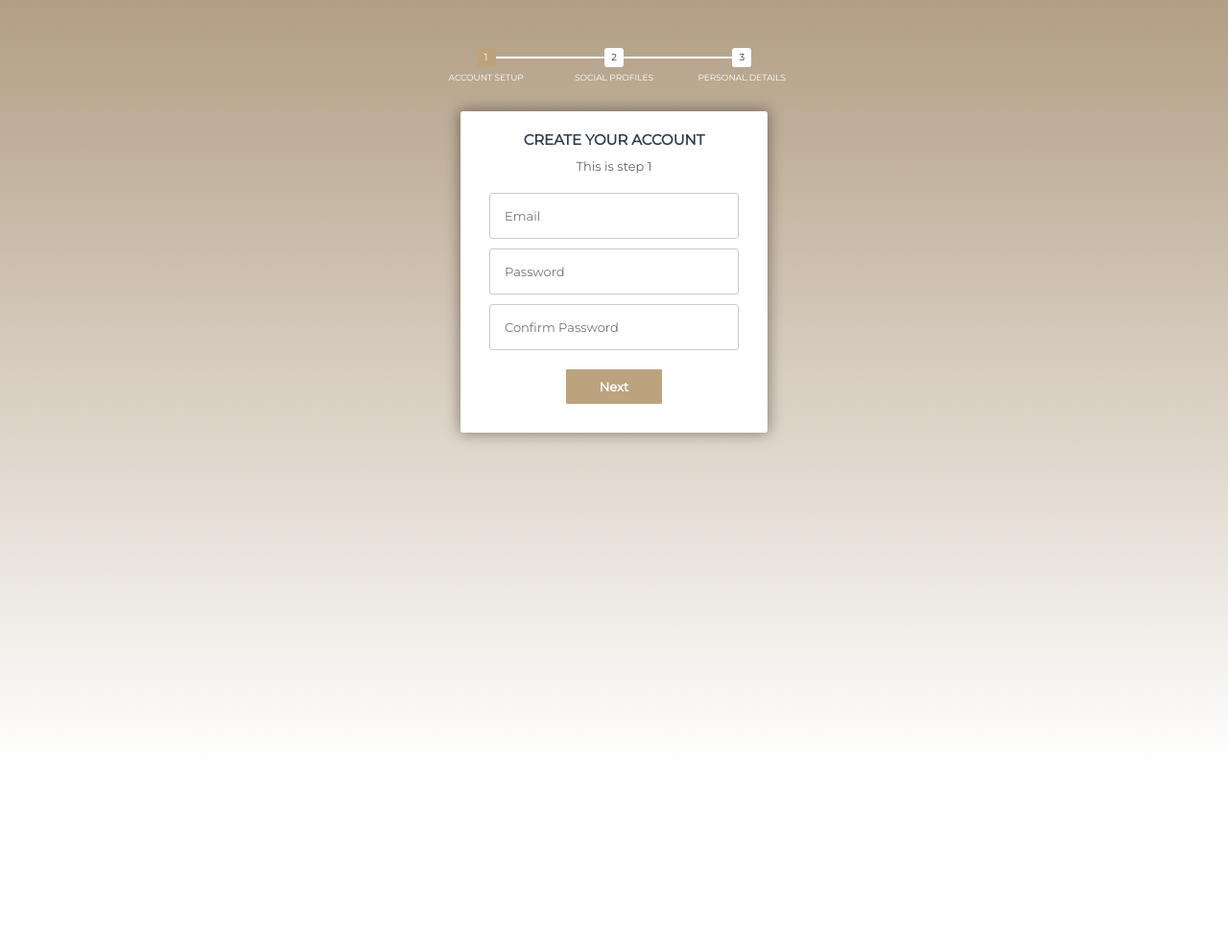
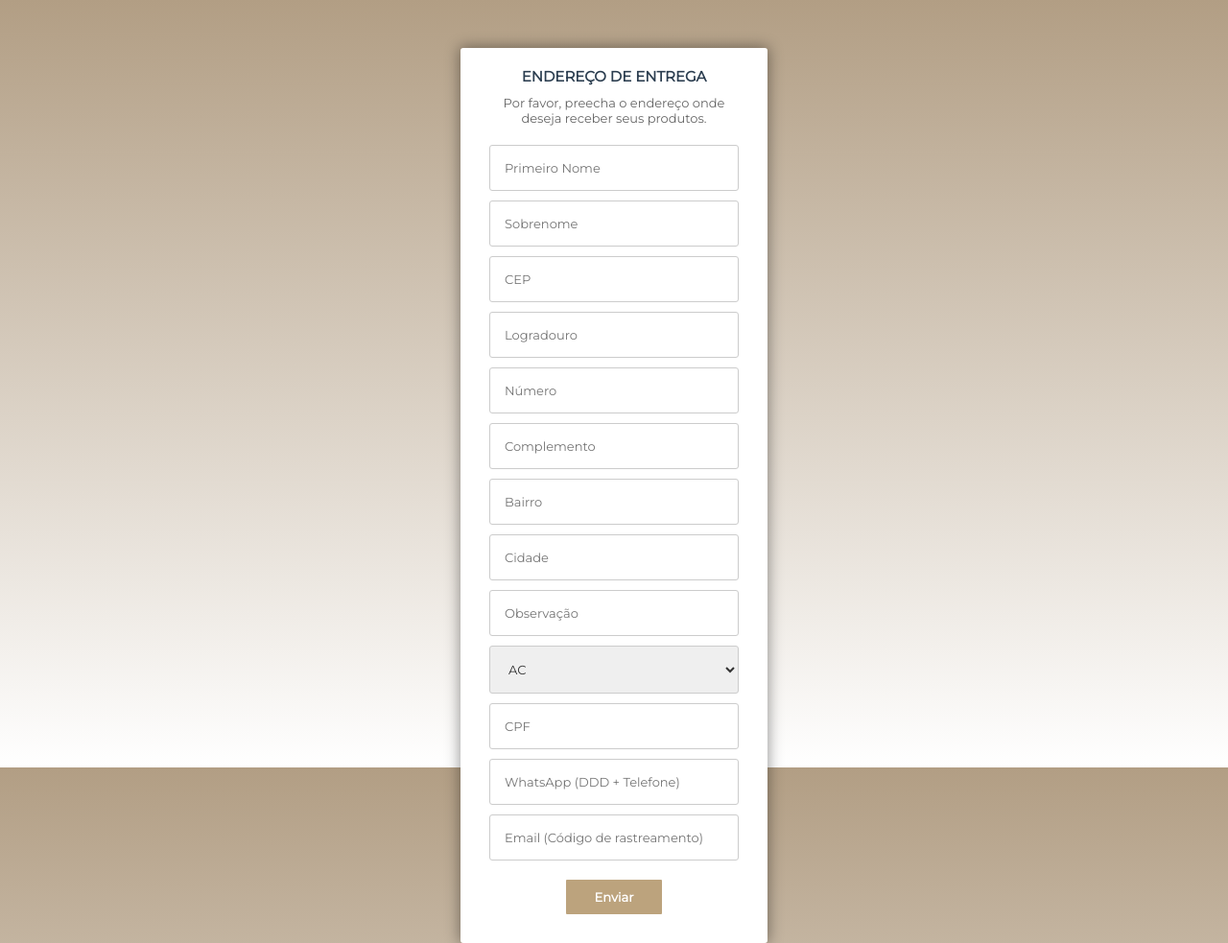
Before and after one commit to mhenriquesa/arm_webhook_server, a Flask app: page /order-form in a window 1280 px wide. Shown: the whole page at 96% size. Before the commit the page ends 721 px from the top, so only its background shows below. Run offline with Flask 2, Linux system fonts and the light colour scheme.

Commit message:
? App dando erro ao enviar WebHook vindo do Elementor Wordpress - Por bug comum no elementor, foi criado um HTML para o formulário - Removidos JS que nao estavam sendo carregados.

```diff
--- a/src/controllers/orders_controller.py
+++ b/src/controllers/orders_controller.py
@@ -6,6 +6,7 @@ def address_form(form_data):
     address_form = OrderAddressForm(form_data)
     address_form.create_trello_card()
     address_form.create_shipping_tag()
+    return
 
 
 def new_order_site(order_info):
--- a/src/models/melhor_envio.py
+++ b/src/models/melhor_envio.py
@@ -101,4 +101,4 @@ class ShippingTag(MelhorEnvio):
 
     def send_to_cart(self):
         payload = self.to_json().replace('"de":', '"from":')
-        MelhorEnvio.send_request("cart", payload, "Criar etiqueta no carrinho")
+        return MelhorEnvio.send_request("cart", payload, "Criar etiqueta no carrinho")
--- a/src/models/trello.py
+++ b/src/models/trello.py
@@ -57,3 +57,5 @@ class TrelloCard:
             response = requests.request(
                 "POST", url, headers=TrelloCard.headers_request, params=query)
             print('Resposta vindo TrelloCard - Anexo ao Cartão: ', response)
+
+        return
--- a/src/static/css/styles.css
+++ b/src/static/css/styles.css
@@ -44,6 +44,7 @@ body {
 }
 /*inputs*/
 #msform input,
+#msform select,
 #msform textarea {
   padding: 15px;
   border: 1px solid #ccc;
@@ -52,7 +53,7 @@ body {
   width: 100%;
   box-sizing: border-box;
   font-family: montserrat;
-  color: #bca37d;
+  color: #333;
   font-size: 13px;
 }
 /*buttons*/
--- a/src/static/js/order-form.js
+++ /dev/null
@@ -1,87 +0,0 @@
-//jQuery time
-var current_fs, next_fs, previous_fs; //fieldsets
-var left, opacity, scale; //fieldset properties which we will animate
-var animating; //flag to prevent quick multi-click glitches
-
-$('.next').click(function () {
-  if (animating) return false;
-  animating = true;
-
-  current_fs = $(this).parent();
-  next_fs = $(this).parent().next();
-
-  //activate next step on progressbar using the index of next_fs
-  $('#progressbar li').eq($('fieldset').index(next_fs)).addClass('active');
-
-  //show the next fieldset
-  next_fs.show();
-  //hide the current fieldset with style
-  current_fs.animate(
-    { opacity: 0 },
-    {
-      step: function (now, mx) {
-        //as the opacity of current_fs reduces to 0 - stored in "now"
-        //1. scale current_fs down to 80%
-        scale = 1 - (1 - now) * 0.2;
-        //2. bring next_fs from the right(50%)
-        left = now * 50 + '%';
-        //3. increase opacity of next_fs to 1 as it moves in
-        opacity = 1 - now;
-        current_fs.css({
-          transform: 'scale(' + scale + ')',
-          position: 'absolute',
-        });
-        next_fs.css({ left: left, opacity: opacity });
-      },
-      duration: 800,
-      complete: function () {
-        current_fs.hide();
-        animating = false;
-      },
-      //this comes from the custom easing plugin
-      easing: 'easeInOutBack',
-    }
-  );
-});
-
-$('.previous').click(function () {
-  if (animating) return false;
-  animating = true;
-
-  current_fs = $(this).parent();
-  previous_fs = $(this).parent().prev();
-
-  //de-activate current step on progressbar
-  $('#progressbar li').eq($('fieldset').index(current_fs)).removeClass('active');
-
-  //show the previous fieldset
-  previous_fs.show();
-  //hide the current fieldset with style
-  current_fs.animate(
-    { opacity: 0 },
-    {
-      step: function (now, mx) {
-        //as the opacity of current_fs reduces to 0 - stored in "now"
-        //1. scale previous_fs from 80% to 100%
-        scale = 0.8 + (1 - now) * 0.2;
-        //2. take current_fs to the right(50%) - from 0%
-        left = (1 - now) * 50 + '%';
-        //3. increase opacity of previous_fs to 1 as it moves in
-        opacity = 1 - now;
-        current_fs.css({ left: left });
-        previous_fs.css({ transform: 'scale(' + scale + ')', opacity: opacity });
-      },
-      duration: 800,
-      complete: function () {
-        current_fs.hide();
-        animating = false;
-      },
-      //this comes from the custom easing plugin
-      easing: 'easeInOutBack',
-    }
-  );
-});
-
-$('.submit').click(function () {
-  return false;
-});
--- a/src/templates/order-form.html
+++ b/src/templates/order-form.html
@@ -9,58 +9,59 @@
   </head>
   <body>
     <!-- multistep form -->
-    <form id="msform">
-      <!-- progressbar -->
-      <ul id="progressbar">
-        <li class="active">Account Setup</li>
-        <li>Social Profiles</li>
-        <li>Personal Details</li>
-      </ul>
-      <!-- fieldsets -->
+    <form id="msform" action="{{ url_for('main.address_form') }}" method="POST">
       <fieldset>
-        <h2 class="fs-title">Create your account</h2>
-        <h3 class="fs-subtitle">This is step 1</h3>
-        <input type="text" name="email" placeholder="Email" />
-        <input type="password" name="pass" placeholder="Password" />
-        <input type="password" name="cpass" placeholder="Confirm Password" />
-        <input type="button" name="next" class="next action-button" value="Next" />
-      </fieldset>
-      <fieldset>
-        <h2 class="fs-title">Social Profiles</h2>
-        <h3 class="fs-subtitle">Your presence on the social network</h3>
-        <input type="text" name="twitter" placeholder="Twitter" />
-        <input type="text" name="facebook" placeholder="Facebook" />
-        <input type="text" name="gplus" placeholder="Google Plus" />
+        <h2 class="fs-title">Endereço de entrega</h2>
+        <h3 class="fs-subtitle">
+          Por favor, preecha o endereço onde deseja receber seus produtos.
+        </h3>
+        <input type="text" name="fields[name_1][value]" placeholder="Primeiro Nome" />
+        <input type="text" name="fields[name_2][value]" placeholder="Sobrenome" />
+        <input type="number" name="fields[cep][value]" placeholder="CEP" />
+        <input type="text" name="fields[address_1][value]" placeholder="Logradouro" />
+        <input type="number" name="fields[number][value]" placeholder="Número" />
+        <input type="text" name="fields[address_2][value]" placeholder="Complemento" />
+        <input type="text" name="fields[neibor][value]" placeholder="Bairro" />
+        <input type="text" name="fields[city][value]" placeholder="Cidade" />
+        <input type="text" name="fields[obsev][value]" placeholder="Observação" />
+        <select name="fields[state][value]" id="">
+          <option value="AC">AC</option>
+          <option value="AL">AL</option>
+          <option value="AP">AP</option>
+          <option value="AM">AM</option>
+          <option value="BA">BA</option>
+          <option value="CE">CE</option>
+          <option value="DF">DF</option>
+          <option value="ES">ES</option>
+          <option value="GO">GO</option>
+          <option value="MA">MA</option>
+          <option value="MT">MT</option>
+          <option value="MS">MS</option>
+          <option value="MG">MG</option>
+          <option value="PA">PA</option>
+          <option value="PB">PB</option>
+          <option value="PR">PR</option>
+          <option value="PE">PE</option>
+          <option value="PI">PI</option>
+          <option value="RJ">RJ</option>
+          <option value="RN">RN</option>
+          <option value="RS">RS</option>
+          <option value="RO">RO</option>
+          <option value="RR">RR</option>
+          <option value="SC">SC</option>
+          <option value="SP">SP</option>
+          <option value="SE">SE</option>
+          <option value="TO">TO</option>
+        </select>
+        <input type="text" name="fields[cpf][value]" placeholder="CPF" />
         <input
-          type="button"
-          name="previous"
-          class="previous action-button"
-          value="Previous"
+          type="text"
+          name="fields[zap][value]"
+          placeholder="WhatsApp (DDD + Telefone)"
         />
-        <input type="button" name="next" class="next action-button" value="Next" />
-      </fieldset>
-      <fieldset>
-        <h2 class="fs-title">Personal Details</h2>
-        <h3 class="fs-subtitle">We will never sell it</h3>
-        <input type="text" name="fname" placeholder="First Name" />
-        <input type="text" name="lname" placeholder="Last Name" />
-        <input type="text" name="phone" placeholder="Phone" />
-        <textarea name="address" placeholder="Address"></textarea>
-        <input
-          type="button"
-          name="previous"
-          class="previous action-button"
-          value="Previous"
-        />
-        <input type="submit" name="submit" class="submit action-button" value="Submit" />
+        <input type="text" name="phone" placeholder="Email (Código de rastreamento)" />
+        <input type="submit" name="enviar" class="submit action-button" value="Enviar" />
       </fieldset>
     </form>
-    <script
-      src="https://code.jquery.com/jquery-3.6.1.min.js"
-      integrity="sha256-o88AwQnZB+VDvE9tvIXrMQaPlFFSUTR+nldQm1LuPXQ="
-      crossorigin="anonymous"
-    ></script>
-    <script src="https://cdnjs.cloudflare.com/ajax/libs/jquery-easing/1.4.1/jquery.easing.min.js"></script>
-    <script src="{{ url_for('static', filename='js/order-form.js') }}"></script>
   </body>
 </html>
```
Also changed, not shown: src/models/order.py (+4 -3 lines).
